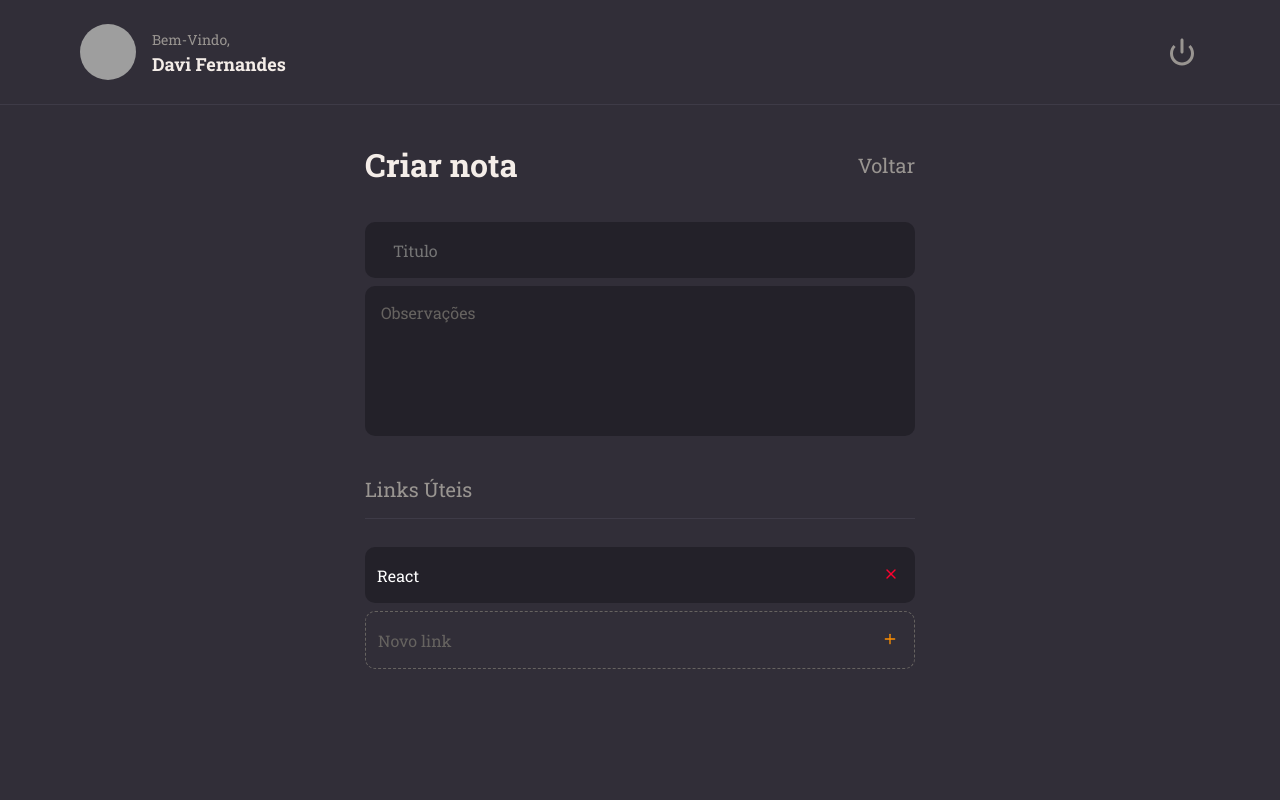
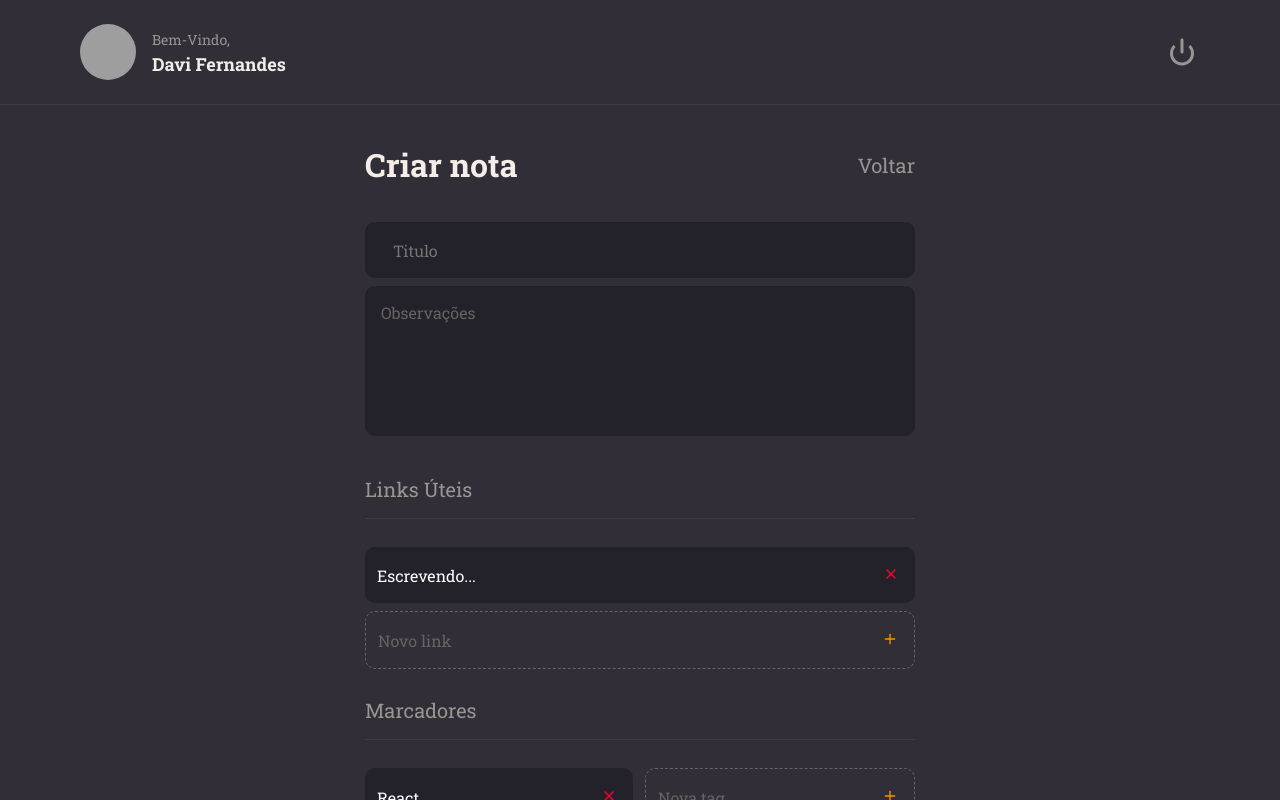
Before and after one commit to Davi-html/Notes, a React (Vite) app: page / in a window 1280 px wide. Built offline with nearby package versions, Linux system fonts and the light colour scheme; grey boxes are pictures that could not be loaded.

Commit message:
terminando a page de newNotes

```diff
--- a/src/pages/New/index.jsx
+++ b/src/pages/New/index.jsx
@@ -4,6 +4,7 @@ import { Input } from '../../components/Input'
 import { Textarea } from '../../components/Textarea'
 import { NoteItem } from '../../components/NoteItem'
 import { Section } from '../../components/Section'
+import { Button } from '../../components/Button'
 
 export function New(){
     return(
@@ -23,9 +24,17 @@ export function New(){
                     />
 
                     <Section tittle="Links Úteis">
-                        <NoteItem value="React"/>
+                        <NoteItem value="Escrevendo..."/>
                         <NoteItem  placeholder='Novo link' isNew/>
                     </Section>
+
+                    <Section tittle='Marcadores'>
+                        <div className='tags'>
+                            <NoteItem value="React"/>
+                            <NoteItem  placeholder='Nova tag' isNew/>
+                        </div>
+                    </Section>
+                    <Button name='Salvar'/>
                 </Form>
             </main>
         </Container>
--- a/src/pages/New/styles.ts
+++ b/src/pages/New/styles.ts
@@ -10,6 +10,17 @@ export const Container = styled.div`
     'header'
     'content'
     ;
+
+    >main {
+        grid-area: content;
+        overflow-y: auto;
+    }
+
+    .tags {
+        display: flex;
+        justify-content: space-between;
+        flex-wrap: wrap;
+    }
 `;
 
 export const Form = styled.form `
```
